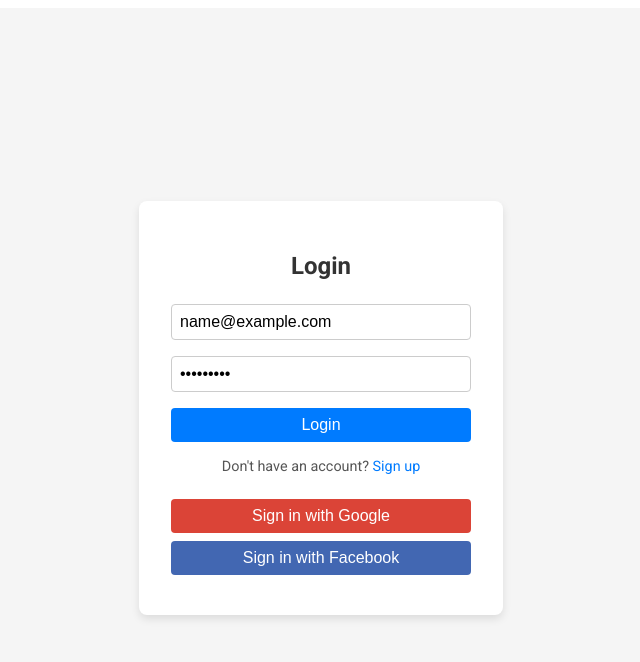
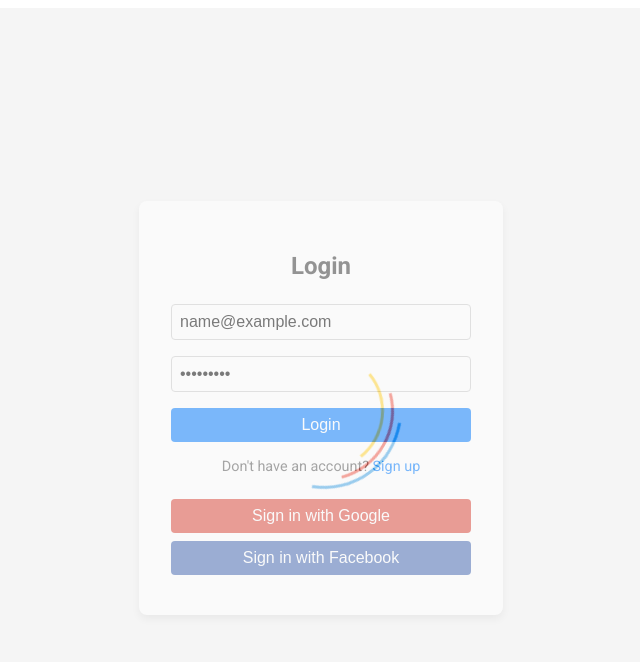
Before and after one commit to rldarshan/nextjs-dashboard, a Next.js app: page / in a window 1280 px wide. Both pictures are taken after typing "name@example.com", "Sample123" into the empty fields and a click on the button "Login". Shown: the top 662 px of the page, without its empty margins (319-959 px from the left). Built offline with nearby package versions, Linux system fonts and the light colour scheme.

Commit message:
Added login loader

```diff
--- a/app/page.tsx
+++ b/app/page.tsx
@@ -1,25 +1,41 @@
 "use client";
 
-import React, { useState } from "react";
+import React, { useState, useRef } from "react";
 import "./styles/login_styles.css";
 import { auth } from "../firebaseConfig";
-import { getAuth, signInWithPopup, GoogleAuthProvider, FacebookAuthProvider } from "firebase/auth";
+import {
+  getAuth,
+  signInWithPopup,
+  GoogleAuthProvider,
+  FacebookAuthProvider,
+} from "firebase/auth";
 import { useRouter } from "next/navigation";
 
 const LoginPage = () => {
   const [email, setEmail] = useState("");
   const [password, setPassword] = useState("");
   const router = useRouter();
+  const formRef = useRef<HTMLInputElement | null>(null);
+  const loaderRef = useRef<HTMLInputElement | null>(null);
 
   const handleLogin = (e: any) => {
     e.preventDefault();
+
+    if (formRef.current) {
+      (formRef.current.style.opacity as string | null) = '0.5';
+    }
+
+    if (loaderRef.current) {
+      (loaderRef.current.style.display as string | null) = 'block';
+    }
+
     console.log("Email:", email);
     console.log("Password:", password);
     // Add login logic here (API call)
-    if (email == 'rl.darshan01@gmail.com' && password == 'test') {
+    if (email == "rl.darshan01@gmail.com" && password == "test") {
       router.push("/dashboard");
     } else {
-      alert("Invalid Credentials")
+      alert("Invalid Credentials");
     }
   };
 
@@ -50,7 +66,11 @@ const LoginPage = () => {
 
   return (
     <div className="container">
-      <div className="form-container">
+      <div id="loader-wrapper">
+        <div id="loader" ref={loaderRef}></div>
+      </div>
+
+      <div className="form-container" ref={formRef}>
         <h2 className="title">Login</h2>
         <form onSubmit={handleLogin} className="form">
           <input
--- a/app/styles/login_styles.css
+++ b/app/styles/login_styles.css
@@ -9,11 +9,13 @@
 
 .form-container {
     padding: 2rem;
+    z-index: 1;
+    opacity: 1;
     border-radius: 8px;
     background-color: #fff;
-    box-shadow: 0 4px 8px rgba(0, 0, 0, 0.1);
     width: 300px;
     text-align: center;
+    box-shadow: 0 4px 8px rgba(0, 0, 0, 0.1);
 }
 
 
@@ -78,3 +80,104 @@ button {
     margin-bottom: 0.5rem;
     width: 100%;
 }
+
+
+
+
+
+
+#loader-wrapper {
+    position: fixed;
+    width: 300px;
+    height: 400px;
+    text-align: center;
+}
+
+#loader {
+    display: none;
+    position: relative;
+    left: 50%;
+    top: 50%;
+    width: 150px;
+    height: 150px;
+    margin: -75px 0 0 -75px;
+    border-radius: 50%;
+    border: 3px solid transparent;
+    border-top-color: #3498db;
+    -webkit-animation: spin 2s linear infinite;
+    /* Chrome, Opera 15+, Safari 5+ */
+    animation: spin 2s linear infinite;
+    /* Chrome, Firefox 16+, IE 10+, Opera */
+}
+
+#loader:before {
+    content: "";
+    position: absolute;
+    top: 5px;
+    left: 5px;
+    right: 5px;
+    bottom: 5px;
+    border-radius: 50%;
+    border: 3px solid transparent;
+    border-top-color: #e74c3c;
+    -webkit-animation: spin 3s linear infinite;
+    /* Chrome, Opera 15+, Safari 5+ */
+    animation: spin 3s linear infinite;
+    /* Chrome, Firefox 16+, IE 10+, Opera */
+}
+
+#loader:after {
+    content: "";
+    position: absolute;
+    top: 15px;
+    left: 15px;
+    right: 15px;
+    bottom: 15px;
+    border-radius: 50%;
+    border: 3px solid transparent;
+    border-top-color: #f9c922;
+    -webkit-animation: spin 1.5s linear infinite;
+    /* Chrome, Opera 15+, Safari 5+ */
+    animation: spin 1.5s linear infinite;
+    /* Chrome, Firefox 16+, IE 10+, Opera */
+}
+
+@-webkit-keyframes spin {
+    0% {
+        -webkit-transform: rotate(0deg);
+        /* Chrome, Opera 15+, Safari 3.1+ */
+        -ms-transform: rotate(0deg);
+        /* IE 9 */
+        transform: rotate(0deg);
+        /* Firefox 16+, IE 10+, Opera */
+    }
+
+    100% {
+        -webkit-transform: rotate(360deg);
+        /* Chrome, Opera 15+, Safari 3.1+ */
+        -ms-transform: rotate(360deg);
+        /* IE 9 */
+        transform: rotate(360deg);
+        /* Firefox 16+, IE 10+, Opera */
+    }
+}
+
+@keyframes spin {
+    0% {
+        -webkit-transform: rotate(0deg);
+        /* Chrome, Opera 15+, Safari 3.1+ */
+        -ms-transform: rotate(0deg);
+        /* IE 9 */
+        transform: rotate(0deg);
+        /* Firefox 16+, IE 10+, Opera */
+    }
+
+    100% {
+        -webkit-transform: rotate(360deg);
+        /* Chrome, Opera 15+, Safari 3.1+ */
+        -ms-transform: rotate(360deg);
+        /* IE 9 */
+        transform: rotate(360deg);
+        /* Firefox 16+, IE 10+, Opera */
+    }
+}
```
